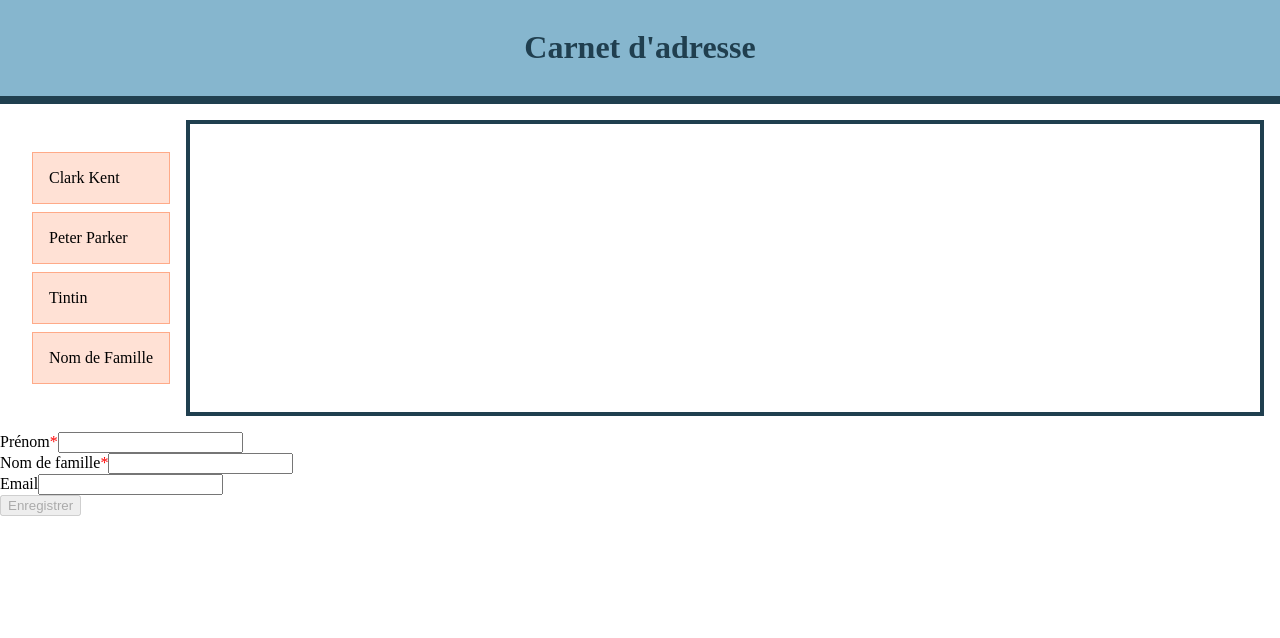
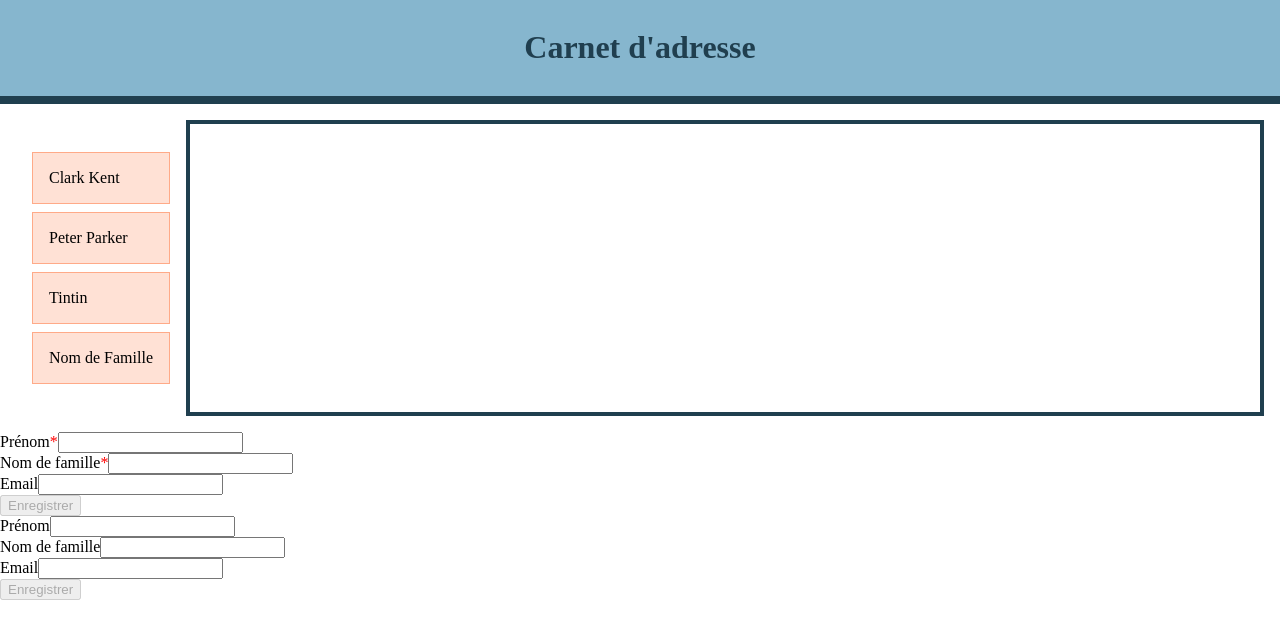
Before and after one commit to pbreteche/ng22w36, an Angular app: page / in a window 1280 px wide. Shown: the top 638 px of the page. Built offline with nearby package versions, Linux system fonts and the light colour scheme.

Commit message:
Soumission reactive form

```diff
--- a/src/app/app.component.html
+++ b/src/app/app.component.html
@@ -4,3 +4,4 @@
   <app-contact-list></app-contact-list>
 </div>
 <app-contact-create-form></app-contact-create-form>
+<app-contact-create-reactive-form></app-contact-create-reactive-form>
--- a/src/app/contact-create-reactive-form/contact-create-reactive-form.component.html
+++ b/src/app/contact-create-reactive-form/contact-create-reactive-form.component.html
@@ -1,4 +1,4 @@
-<form [formGroup]="form">
+<form [formGroup]="form" (ngSubmit)="save()">
     <div class="form-row">
         <p [hidden]="firstName?.untouched || !(firstName?.errors?.['required'])">Le prénom est obligatoire</p>
         <p [hidden]="firstName?.untouched || !(firstName?.errors?.['minlength'])">
--- a/src/app/contact-create-reactive-form/contact-create-reactive-form.component.ts
+++ b/src/app/contact-create-reactive-form/contact-create-reactive-form.component.ts
@@ -1,5 +1,7 @@
 import { Component } from '@angular/core';
 import { FormControl, FormGroup, Validators } from '@angular/forms';
+import { ContactBufferService } from '../contact-buffer.service';
+import { Contact } from '../model/contact';
 
 @Component({
   selector: 'app-contact-create-reactive-form',
@@ -20,6 +22,8 @@ export class ContactCreateReactiveFormComponent {
     ]),
   })
 
+  constructor(private contactBuffer: ContactBufferService) {}
+
   get firstName() {
     return this.form.get('firstName')
   }
@@ -31,4 +35,9 @@ export class ContactCreateReactiveFormComponent {
   get email() {
     return this.form.get('email')
   }
+
+  save() {
+    this.contactBuffer.push(this.form.value as Contact)
+    this.form.reset()
+  }
 }
```
